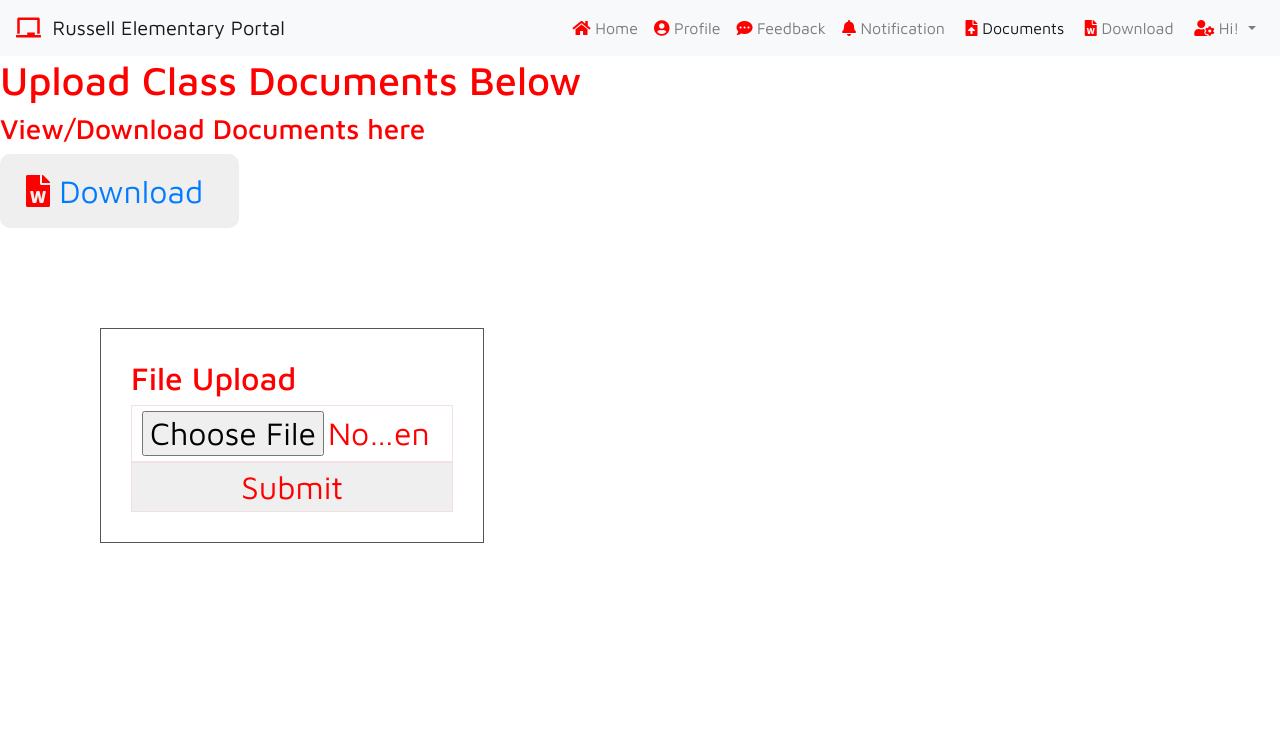
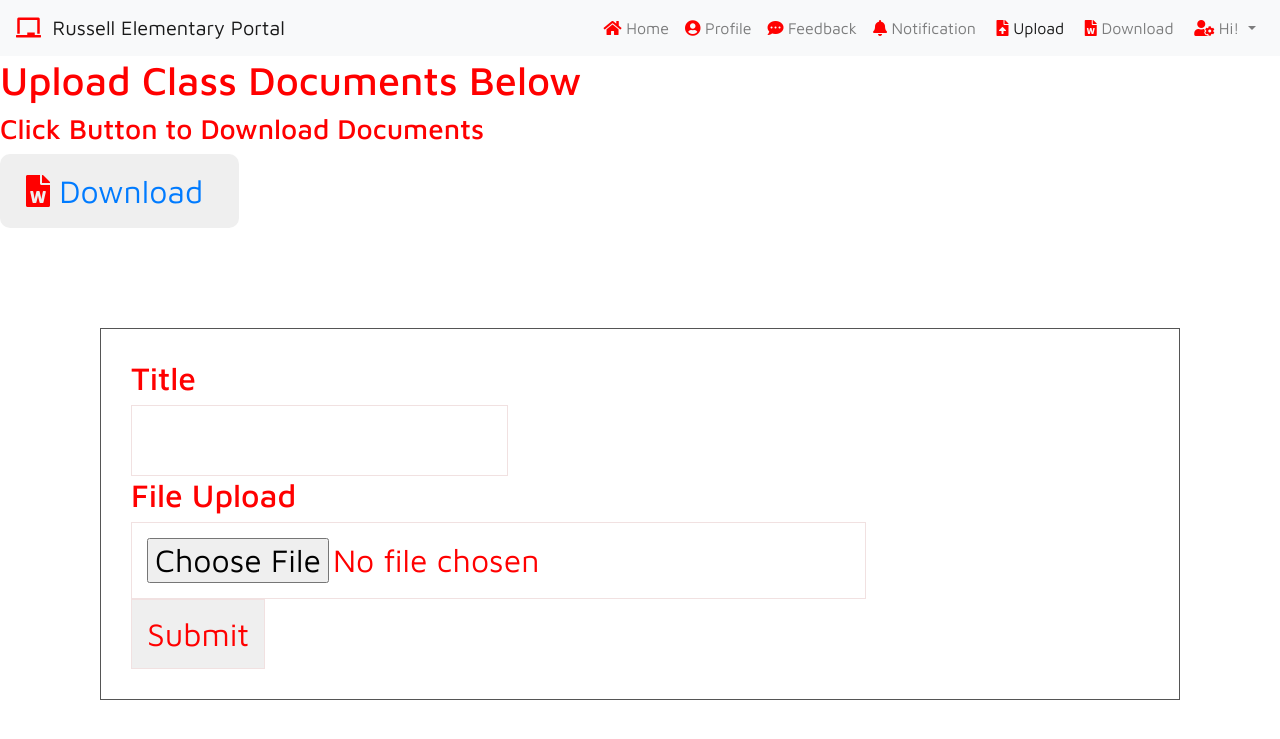
Before and after one commit to aac266/RussellE-demo, a PHP site: page /RussellE-demo/documents.php in a window 1280 px wide. Shown: the top 739 px of the page. Run offline with PHP 8.4, Linux system fonts and the light colour scheme; the visitor is signed in with stand-in values (Sample User, id 1); data that the repository does not hold is empty; some libraries are stand-ins or nearby versions.

Commit message:
second commit

```diff
--- a/assets/php/header.php
+++ b/assets/php/header.php
@@ -50,10 +50,10 @@
           <a class="nav-link <?= (basename($_SERVER['PHP_SELF']) == 'notification.php') ? 'active' : ''; ?>" href="<?= $base_url ?>/notification.php"><i class="fas fa-bell"></i>&nbsp;Notification&nbsp;<span id="showNotificationCheck"></span></a>
         </li>
         <li class="nav-item">
-          <a class="nav-link <?= (basename($_SERVER['PHP_SELF']) == 'documents.php') ? 'active' : ''; ?>" href="<?= $base_url ?>/documents.php"><i class="fas fa-file-upload"></i>&nbsp;Documents&nbsp;</a>
+          <a class="nav-link <?= (basename($_SERVER['PHP_SELF']) == 'documents.php') ? 'active' : ''; ?>" href="<?= $base_url ?>/documents.php"><i class="fas fa-file-upload"></i>&nbsp;Upload&nbsp;</a>
         </li>
         <li class="nav-item">
-          <a class="nav-link <?= (basename($_SERVER['PHP_SELF']) == '/upload') ? 'active' : ''; ?>" href="<?= $base_url ?>/upload/"><i class="fas fa-file-word"></i>&nbsp;Download&nbsp;</a>
+          <a class="nav-link <?= (basename($_SERVER['PHP_SELF']) == 'downloads.php') ? 'active' : ''; ?>" href="<?= $base_url ?>/downloads.php"><i class="fas fa-file-word"></i>&nbsp;Download&nbsp;</a>
         </li>
 
         <li class="nav-item dropdown">
--- a/config/config.php
+++ b/config/config.php
@@ -14,6 +14,7 @@
 
 	  // Data Source Network
 	  private $dsn = 'mysql:host=' . self::DBHOST . ';dbname=' . self::DBNAME . '';
+
 
 	  // Connection Variable
 	  public $conn = null;
--- a/documents.php
+++ b/documents.php
@@ -1,12 +1,12 @@
 <?php
 	include_once 'assets/php/header.php';
-
+    include_once 'filesLogic.php';
 ?>
 <body>
 <style>
 form{
 
-width:30%;
+width:auto;
 
 margin:100px;
 
@@ -18,13 +18,13 @@ border:1px solid #555;
 
 input{
 
-width:100%;
+width:auto;
 
 border:1px solid #f1e1e1;
 
 display:block;
 
-padding:5px 10px;
+padding:15px 15px;
 
 align-content: center;
 
@@ -40,13 +40,15 @@ border-radius:10px;
 
 }
 table {
-  width: 60%;
+  width: auto;
   border-collapse: collapse;
   margin: 100px auto;
   align-content:center;
 }
 th,
 td {
+    padding:50%;
+    width:auto;
   height: 50px;
   vertical-align: center;
   border: 1px solid black;
@@ -54,8 +56,8 @@ td {
 </style>
 
 <h1>Upload Class Documents Below</h1>
-<h3>View/Download Documents here<h2> <button>
-  <a class="nav-link <?= (basename($_SERVER['PHP_SELF']) == '/upload') ? 'active' : ''; ?>" href="<?= $base_url ?>/upload/"><i class="fas fa-file-word"></i>&nbsp;Download&nbsp;</a>
+<h3>Click Button to Download Documents<h2> <button>
+  <a class="nav-link <?= (basename($_SERVER['PHP_SELF']) == 'downloads.php') ? 'active' : ''; ?>" href="<?= $base_url ?>/downloads.php"><i class="fas fa-file-word"></i>&nbsp;Download&nbsp;</a>
 </button>
 <!DOCTYPE html>
 <html>
@@ -65,7 +67,8 @@ td {
 <body>
 
 <form method="post" enctype="multipart/form-data">
-
+    <label>Title</label>
+    <input type="text" name="title">
     <label>File Upload</label>
     <input type="File" name="file">
     <input type="submit" name="submit">
@@ -87,6 +90,8 @@ $conn = mysqli_connect($localhost,$dbusername,$dbpassword,$dbname);
 
 if (isset($_POST["submit"]))
  {
+     #retrieve file title
+        $title = $_POST["title"];
 
     #file name with a random number so that similar dont get replaced
      $pname = rand(1000,10000)."-".$_FILES["file"]["name"];
@@ -100,7 +105,8 @@ $uploads_dir = 'upload';
     move_uploaded_file($tname, $uploads_dir.'/'.$pname);
 
     #sql query to insert into database
-    $sql = "INSERT into files(image) VALUES('$pname')";
+    $sql = "INSERT into upload (`id`, `name`, `size`, `download`, `action`) VALUES (NULL, '', '', '', '')
+    ";
 
     if(mysqli_query($conn,$sql)){
 
@@ -113,40 +119,3 @@ $uploads_dir = 'upload';
 
 
 ?>
-
-
-<?php
-// connect to the database
-$conn = mysqli_connect('localhost', 'root','', 'user_system');
-
-// Uploads files
-if (isset($_POST['save'])) { // if save button on the form is clicked
-    // name of the uploaded file
-    $filename = $_FILES['myfile']['name'];
-
-    // destination of the file on the server
-    $destination = 'upload/' . $filename;
-
-    // get the file extension
-    $extension = pathinfo($filename, PATHINFO_EXTENSION);
-
-    // the physical file on a temporary uploads directory on the server
-    $file = $_FILES['myfile']['tmp_name'];
-    $size = $_FILES['myfile']['size'];
-
-    if (!in_array($extension, ['zip', 'pdf', 'docx'])) {
-        echo "You file extension must be .zip, .pdf or .docx";
-    } elseif ($_FILES['myfile']['size'] > 1000000) { // file shouldn't be larger than 1Megabyte
-        echo "File too large!";
-    } else {
-        // move the uploaded (temporary) file to the specified destination
-        if (move_uploaded_file($file, $destination)) {
-            $sql = "INSERT INTO upload (name, size, downloads) VALUES ('$filename', $size, 0)";
-            if (mysqli_query($conn, $sql)) {
-                echo "File uploaded successfully";
-            }
-        } else {
-            echo "Failed to upload file.";
-        }
-    }
-}
--- a/filesLogic.php
+++ b/filesLogic.php
@@ -13,7 +13,7 @@ if (isset($_POST['save'])) { // if save button on the form is clicked
     $filename = $_FILES['myfile']['name'];
 
     // destination of the file on the server
-    $destination = 'upload/' . $filename;
+    $destination = 'upload' . $filename;
 
     // get the file extension
     $extension = pathinfo($filename, PATHINFO_EXTENSION);
```
Also changed, not shown: downloads.php (+42 -63 lines), 6 other files.
